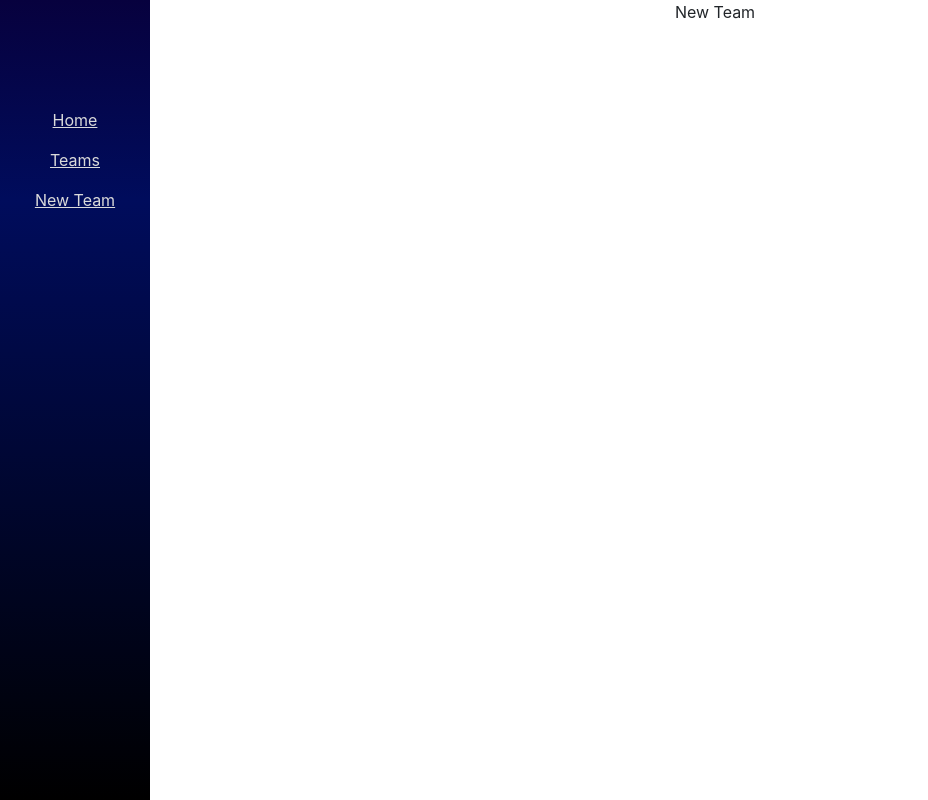
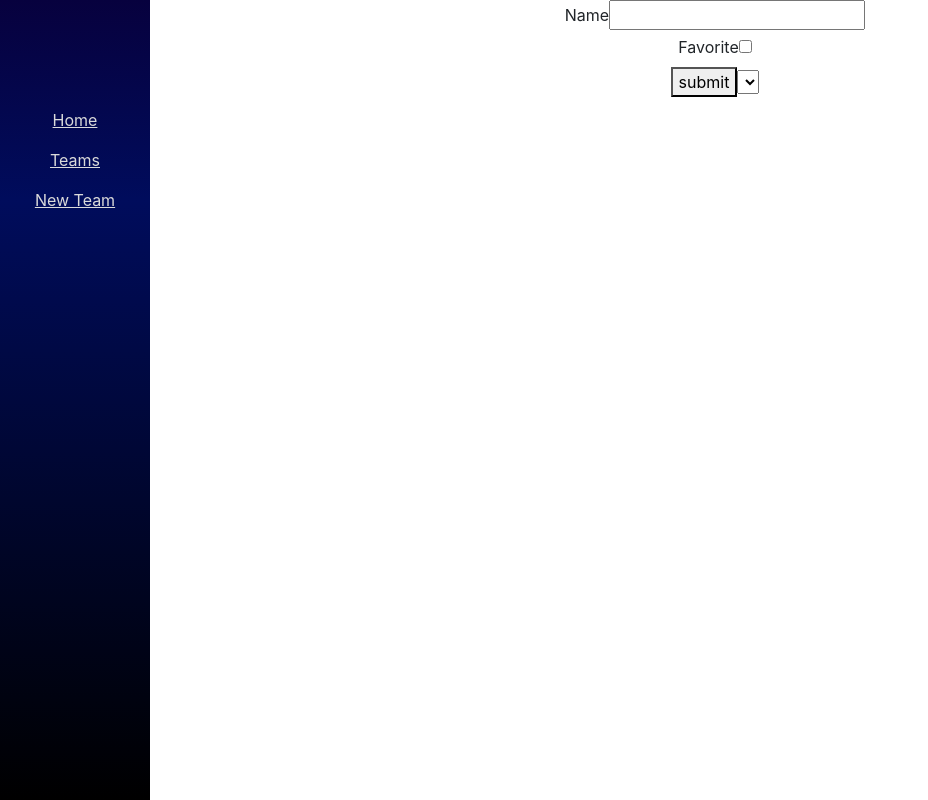
Before and after one commit to chanGomez/dream-team-frontend, a React (Create React App) app in the folder dream-team/: page /create-team in a window 1280 px wide. Shown: the whole page, without its empty margins (0-928 px from the left). Built offline with nearby package versions, Linux system fonts and the light colour scheme; no server answers; the HTML template or start-up script is replaced by a standard one.

Commit message:
set form skeleton

```diff
--- a/dream-team/src/components/NewTeam/NewTeam.js
+++ b/dream-team/src/components/NewTeam/NewTeam.js
@@ -1,9 +1,24 @@
-import React from 'react'
+import React from "react";
 
 function NewTeam() {
   return (
-    <div>New Team</div>
-  )
+    <div>
+      <form>
+        <div>
+          <label>Name</label>
+          <input required type="text" name="name" id="name" />
+        </div>
+        <div>
+          <label>Favorite</label>
+          <input required type="checkbox" name="is_favorite" id="is_favorite" />
+        </div>
+        <button>submit</button>
+        <select>
+          <option></option>
+        </select>
+      </form>
+    </div>
+  );
 }
 
-export default NewTeam
+export default NewTeam;
--- a/dream-team/src/components/Players/Players.js
+++ b/dream-team/src/components/Players/Players.js
@@ -26,7 +26,10 @@ function Players() {
 
   return (
     <div className="container">
-      <ul className="list-group list-group-flush">
+      <select name="players" >{players.map(({id, player_name})=>{
+        return(<option value={player_name}>{player_name}</option>)
+      })}</select>
+      {/* <ul className="list-group list-group-flush">
         {players.map(({ id, player_name }) => {
           return (
             <li key={id} className="list-group-item">
@@ -34,7 +37,7 @@ function Players() {
             </li>
           );
         })}
-      </ul>
+      </ul> */}
     </div>
   );
 }
```
